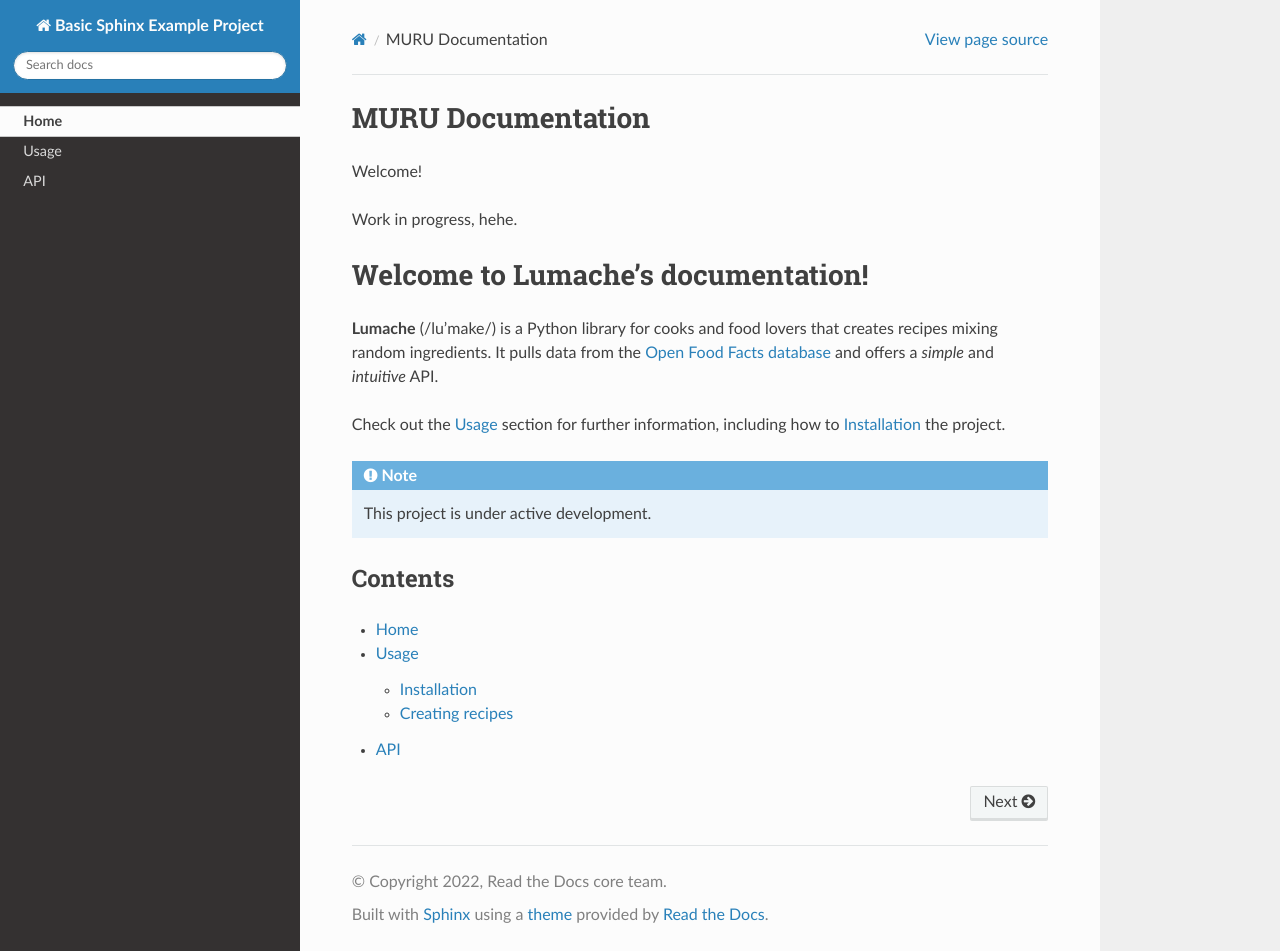
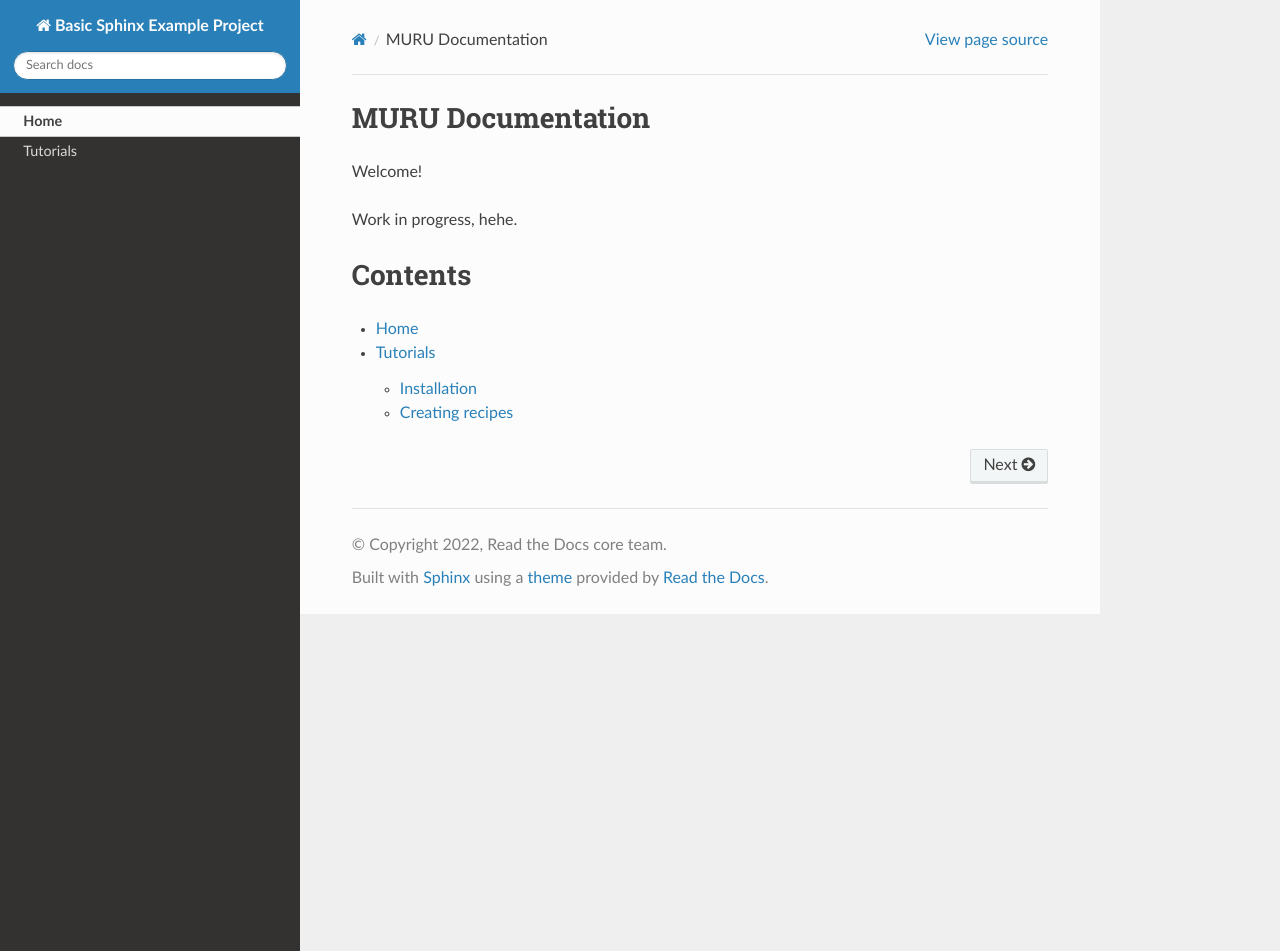
Before and after one commit to muru-project/muru_documentation, a Sphinx documentation site: the page built from docs/index.rst, in a window 1280 px wide and 951 px high. Built offline with Sphinx 7.4.7 and the Read the Docs theme 2.0.0, drawn with Linux system fonts in a browser that asks for light colours.

Commit message:
prueba final

```diff
--- a/docs/usage.rst
+++ b/docs/Tutorials.rst
@@ -1,5 +1,5 @@
-Usage
-=====
+Tutorials
+=========
 
 .. _installation:
 
--- a/docs/index.rst
+++ b/docs/index.rst
@@ -1,25 +1,9 @@
 .. include:: ../README.rst
 
-Welcome to Lumache's documentation!
-===================================
-
-**Lumache** (/lu'make/) is a Python library for cooks and food lovers
-that creates recipes mixing random ingredients.
-It pulls data from the `Open Food Facts database <https://world.openfoodfacts.org/>`_
-and offers a *simple* and *intuitive* API.
-
-Check out the :doc:`usage` section for further information, including
-how to :ref:`installation` the project.
-
-.. note::
-
-   This project is under active development.
-
 Contents
---------
+========
 
 .. toctree::
 
    Home <self>
-   usage
-   api
+   Tutorials
```
Also changed, not shown: docs/api.rst (deleted, +0 -7 lines).
